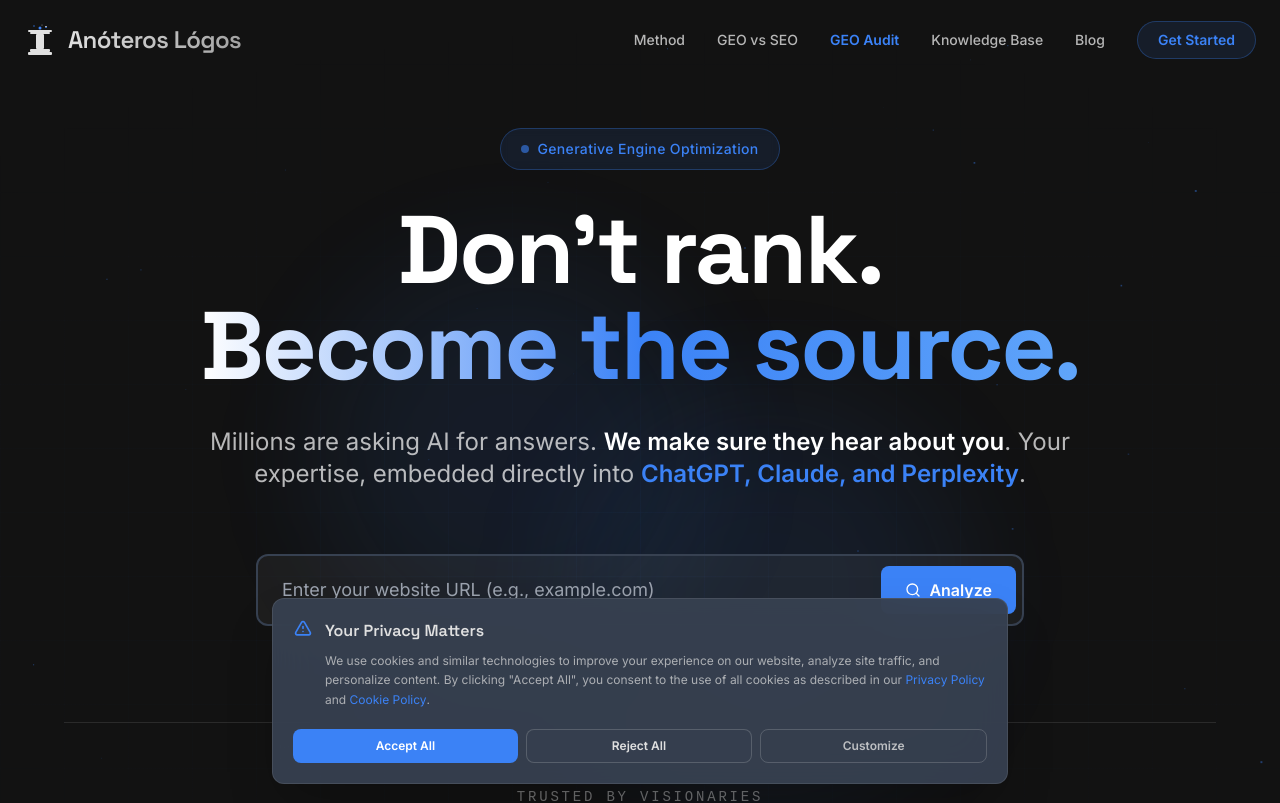
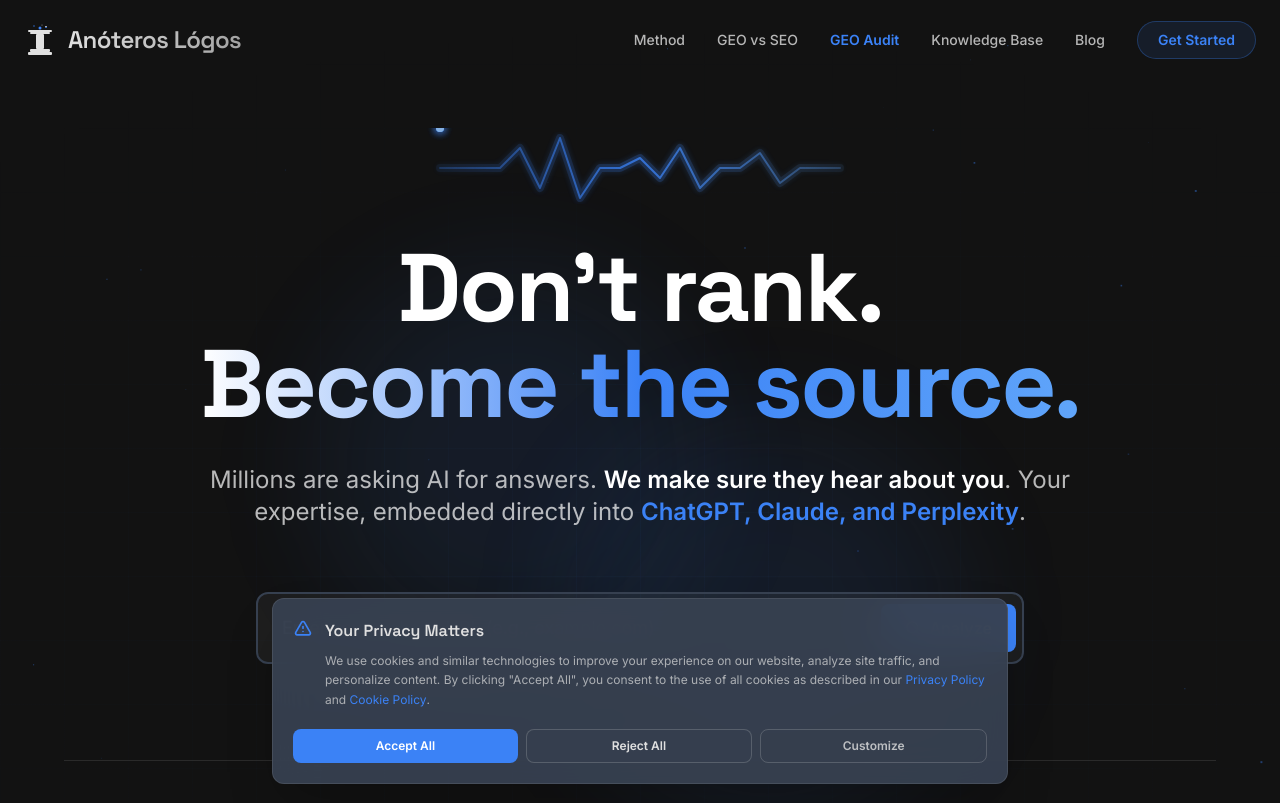
Before and after one commit to DelovoyMotiv/anteroslogos, a React (Vite) app: page / in a window 1280 px wide. Shown: the top 803 px of the page. Built offline with nearby package versions, Linux system fonts and the light colour scheme.

Commit message:
Replace GEO badge with animated PulseLine - allegorical visualization of feeling the internet's pulse in real-time

```diff
--- a/components/Hero.tsx
+++ b/components/Hero.tsx
@@ -2,6 +2,7 @@
 import { useNavigate } from 'react-router-dom';
 import AnimatedSection from './AnimatedSection';
 import GeoAnalysisForm from './GeoAnalysisForm';
+import PulseLine from './PulseLine';
 
 interface HeroProps {
     onScrollClick: () => void;
@@ -35,12 +36,9 @@
 
         <div className="relative z-10 w-full max-w-6xl mx-auto">
             <AnimatedSection>
-                {/* Overline badge */}
-                <div className="flex justify-center mb-6 sm:mb-8">
-                    <div className="inline-flex items-center gap-2 px-4 sm:px-5 py-2 sm:py-2.5 bg-brand-accent/10 border border-brand-accent/30 rounded-full backdrop-blur-sm hover:border-brand-accent/50 hover:bg-brand-accent/15 transition-all duration-300">
-                        <div className="w-2 h-2 bg-brand-accent rounded-full animate-pulse"></div>
-                        <span className="text-xs sm:text-sm font-medium text-brand-accent tracking-wide">Generative Engine Optimization</span>
-                    </div>
+                {/* Pulse Line - feeling the internet's pulse in real-time */}
+                <div className="mb-6 sm:mb-8">
+                    <PulseLine />
                 </div>
 
                 <h1
--- /dev/null
+++ b/components/PulseLine.tsx
@@ -0,0 +1,156 @@
+import React from 'react';
+
+/**
+ * PulseLine - Animated sine wave / pulse line representing "feeling the internet's pulse in real-time"
+ * Pure visual element without text - allegorical representation of data flow and connectivity
+ */
+const PulseLine: React.FC = () => {
+  return (
+    <div className="flex justify-center items-center h-16 sm:h-20 w-full max-w-md mx-auto">
+      <svg
+        width="100%"
+        height="100%"
+        viewBox="0 0 400 80"
+        fill="none"
+        xmlns="http://www.w3.org/2000/svg"
+        className="pulse-line-svg"
+        aria-hidden="true"
+      >
+        {/* Main pulse line with animated path */}
+        <path
+          d="M 0,40 L 60,40 L 80,20 L 100,60 L 120,10 L 140,70 L 160,40 L 180,40 L 200,30 L 220,50 L 240,20 L 260,60 L 280,40 L 300,40 L 320,25 L 340,55 L 360,40 L 400,40"
+          stroke="url(#pulseGradient)"
+          strokeWidth="2"
+          strokeLinecap="round"
+          strokeLinejoin="round"
+          fill="none"
+          className="pulse-path"
+        />
+
+        {/* Glow effect underneath */}
+        <path
+          d="M 0,40 L 60,40 L 80,20 L 100,60 L 120,10 L 140,70 L 160,40 L 180,40 L 200,30 L 220,50 L 240,20 L 260,60 L 280,40 L 300,40 L 320,25 L 340,55 L 360,40 L 400,40"
+          stroke="url(#pulseGlowGradient)"
+          strokeWidth="8"
+          strokeLinecap="round"
+          strokeLinejoin="round"
+          fill="none"
+          opacity="0.4"
+          filter="url(#glow)"
+          className="pulse-glow"
+        />
+
+        {/* Traveling pulse indicators */}
+        <circle r="4" fill="#3B82F6" className="pulse-dot pulse-dot-1">
+          <animateMotion
+            dur="3s"
+            repeatCount="indefinite"
+            path="M 0,40 L 60,40 L 80,20 L 100,60 L 120,10 L 140,70 L 160,40 L 180,40 L 200,30 L 220,50 L 240,20 L 260,60 L 280,40 L 300,40 L 320,25 L 340,55 L 360,40 L 400,40"
+          />
+        </circle>
+
+        <circle r="4" fill="#60A5FA" className="pulse-dot pulse-dot-2">
+          <animateMotion
+            dur="3s"
+            repeatCount="indefinite"
+            begin="0.5s"
+            path="M 0,40 L 60,40 L 80,20 L 100,60 L 120,10 L 140,70 L 160,40 L 180,40 L 200,30 L 220,50 L 240,20 L 260,60 L 280,40 L 300,40 L 320,25 L 340,55 L 360,40 L 400,40"
+          />
+        </circle>
+
+        <circle r="4" fill="#93C5FD" className="pulse-dot pulse-dot-3">
+          <animateMotion
+            dur="3s"
+            repeatCount="indefinite"
+            begin="1s"
+            path="M 0,40 L 60,40 L 80,20 L 100,60 L 120,10 L 140,70 L 160,40 L 180,40 L 200,30 L 220,50 L 240,20 L 260,60 L 280,40 L 300,40 L 320,25 L 340,55 L 360,40 L 400,40"
+          />
+        </circle>
+
+        {/* Gradient definitions */}
+        <defs>
+          <linearGradient id="pulseGradient" x1="0%" y1="0%" x2="100%" y2="0%">
+            <stop offset="0%" stopColor="#3B82F6" stopOpacity="0.3">
+              <animate
+                attributeName="stopOpacity"
+                values="0.3;0.8;0.3"
+                dur="2s"
+                repeatCount="indefinite"
+              />
+            </stop>
+            <stop offset="50%" stopColor="#3B82F6" stopOpacity="1" />
+            <stop offset="100%" stopColor="#60A5FA" stopOpacity="0.3">
+              <animate
+                attributeName="stopOpacity"
+                values="0.3;0.8;0.3"
+                dur="2s"
+                repeatCount="indefinite"
+                begin="1s"
+              />
+            </stop>
+          </linearGradient>
+
+          <linearGradient id="pulseGlowGradient" x1="0%" y1="0%" x2="100%" y2="0%">
+            <stop offset="0%" stopColor="#3B82F6" stopOpacity="0.2" />
+            <stop offset="50%" stopColor="#3B82F6" stopOpacity="0.6" />
+            <stop offset="100%" stopColor="#60A5FA" stopOpacity="0.2" />
+          </linearGradient>
+
+          <filter id="glow">
+            <feGaussianBlur stdDeviation="3" result="coloredBlur" />
+            <feMerge>
+              <feMergeNode in="coloredBlur" />
+              <feMergeNode in="SourceGraphic" />
+            </feMerge>
+          </filter>
+        </defs>
+      </svg>
+
+      <style>{`
+        .pulse-line-svg {
+          opacity: 0.9;
+        }
+
+        .pulse-path {
+          stroke-dasharray: 1000;
+          stroke-dashoffset: 1000;
+          animation: drawPath 2s ease-out forwards, pulseFlow 4s ease-in-out infinite 2s;
+        }
+
+        .pulse-glow {
+          animation: glowPulse 3s ease-in-out infinite;
+        }
+
+        .pulse-dot {
+          filter: drop-shadow(0 0 4px rgba(59, 130, 246, 0.8));
+        }
+
+        @keyframes drawPath {
+          to {
+            stroke-dashoffset: 0;
+          }
+        }
+
+        @keyframes pulseFlow {
+          0%, 100% {
+            opacity: 0.9;
+          }
+          50% {
+            opacity: 1;
+          }
+        }
+
+        @keyframes glowPulse {
+          0%, 100% {
+            opacity: 0.3;
+          }
+          50% {
+            opacity: 0.6;
+          }
+        }
+      `}</style>
+    </div>
+  );
+};
+
+export default PulseLine;
```
